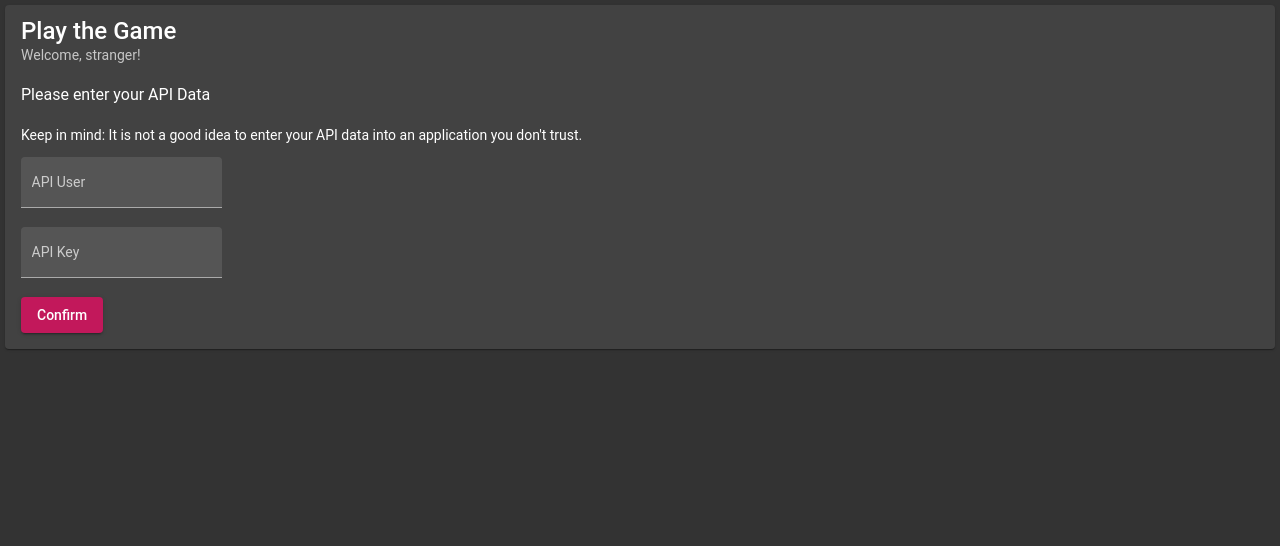
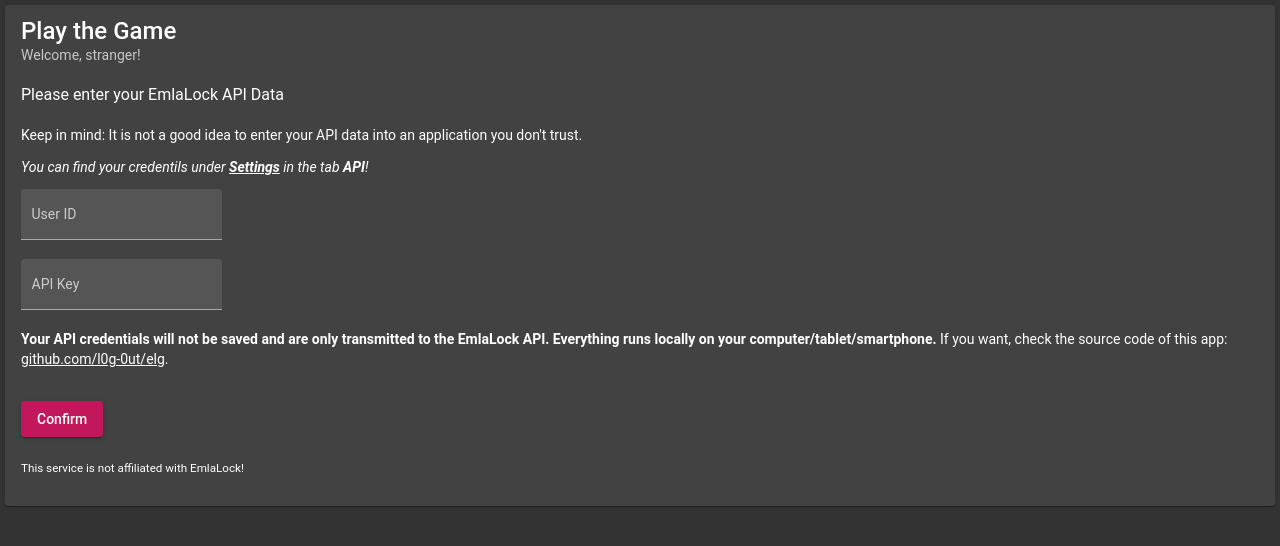
Before and after one commit to l0g-0ut/elg, an Angular app: page / in a window 1280 px wide. Shown: the top 546 px of the page. Built offline with nearby package versions, Linux system fonts and the light colour scheme.

Commit message:
Better explanation of where to get your stuff from

```diff
--- a/src/app/steps/one/step1.component.html
+++ b/src/app/steps/one/step1.component.html
@@ -1,8 +1,9 @@
-<h3>Please enter your API Data</h3>
+<h3>Please enter your EmlaLock API Data</h3>
 <p>Keep in mind: It is not a good idea to enter your API data into an application you don't trust.</p>
+<p><em>You can find your credentils under <b><a href="https://www.emlalock.com/#/settings" class="white">Settings</a></b> in the tab <b>API</b>!</em></p>
 <form>
   <mat-form-field appearance="fill">
-    <mat-label>API User</mat-label>
+    <mat-label>User ID</mat-label>
     <input matInput [(ngModel)]="apiData.apiUser" [ngModelOptions]="{standalone: true}">
   </mat-form-field>
   <br>
@@ -11,5 +12,10 @@
     <input matInput [(ngModel)]="apiData.apiKey" [ngModelOptions]="{standalone: true}">
   </mat-form-field>
   <br>
+  <p><b>Your API credentials will not be saved and are only transmitted to the EmlaLock API. Everything runs locally on your computer/tablet/smartphone.</b> If you want, check the source code of this app: <a class="white" href="https://github.com/l0g-0ut/elg">github.com/l0g-0ut/elg</a>.</p>
+  <br>
   <button type="button" mat-raised-button color="primary" (click)="callback.emit(true)">Confirm</button>
+  <br>
+  <br>
+  <p><small>This service is not affiliated with EmlaLock!</small></p>
 </form>
```
